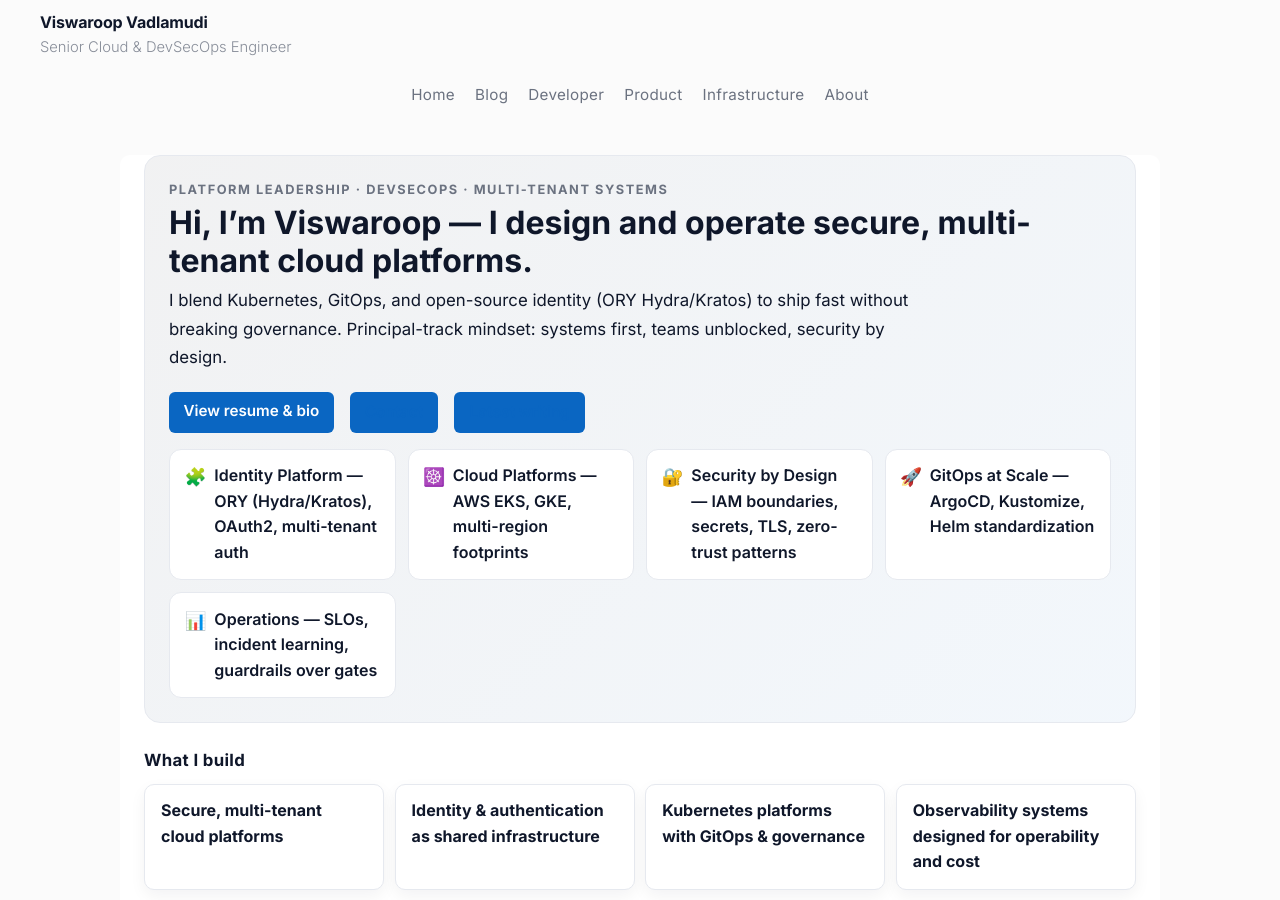
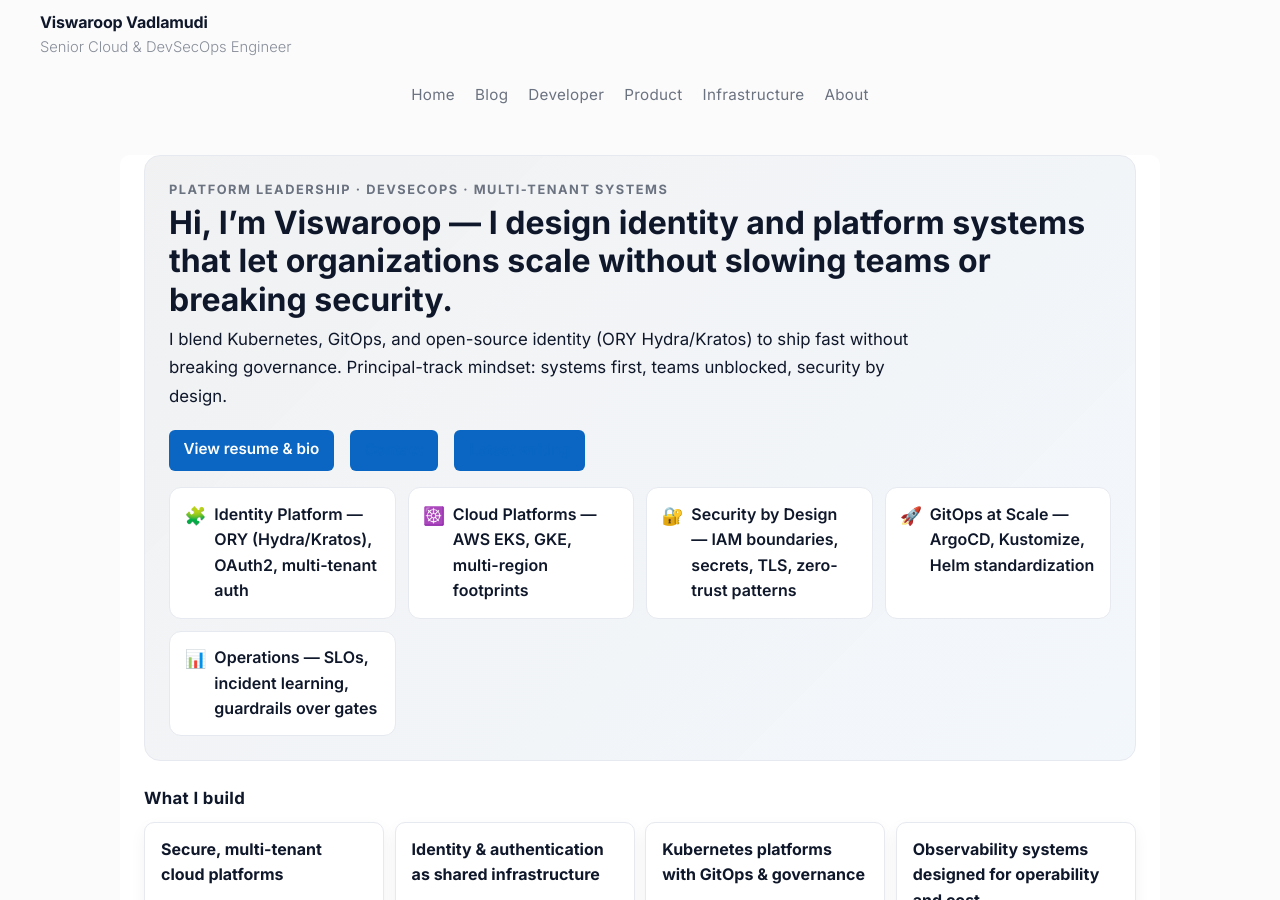
Before and after one commit to vviswaroop/vviswaroop.github.io, a Jekyll site: the page built from index.html, in a window 1280 px wide and 900 px high. Built offline with Jekyll 4.4.1, drawn with Linux system fonts in a browser that asks for light colours.

Commit message:
chore(home): update hero to focus on identity & platform systems

```diff
--- a/index.html
+++ b/index.html
@@ -5,7 +5,7 @@ title: Home
 
 <section class="hero principal-hero">
   <p class="eyebrow">Platform leadership · DevSecOps · Multi-tenant systems</p>
-  <h1>Hi, I’m Viswaroop — I design and operate secure, multi-tenant cloud platforms.</h1>
+  <h1>Hi, I’m Viswaroop — I design identity and platform systems that let organizations scale without slowing teams or breaking security.</h1>
   <p class="lead">I blend Kubernetes, GitOps, and open-source identity (ORY Hydra/Kratos) to ship fast without breaking governance. Principal-track mindset: systems first, teams unblocked, security by design.</p>
   <div class="hero-cta">
     <a class="btn" href="/about/">View resume & bio</a>
```
